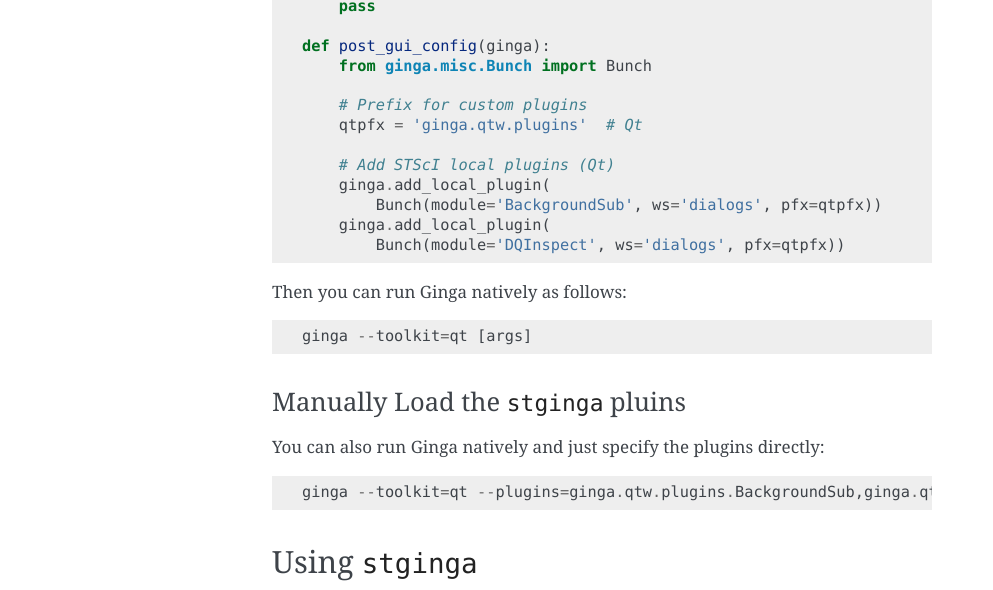
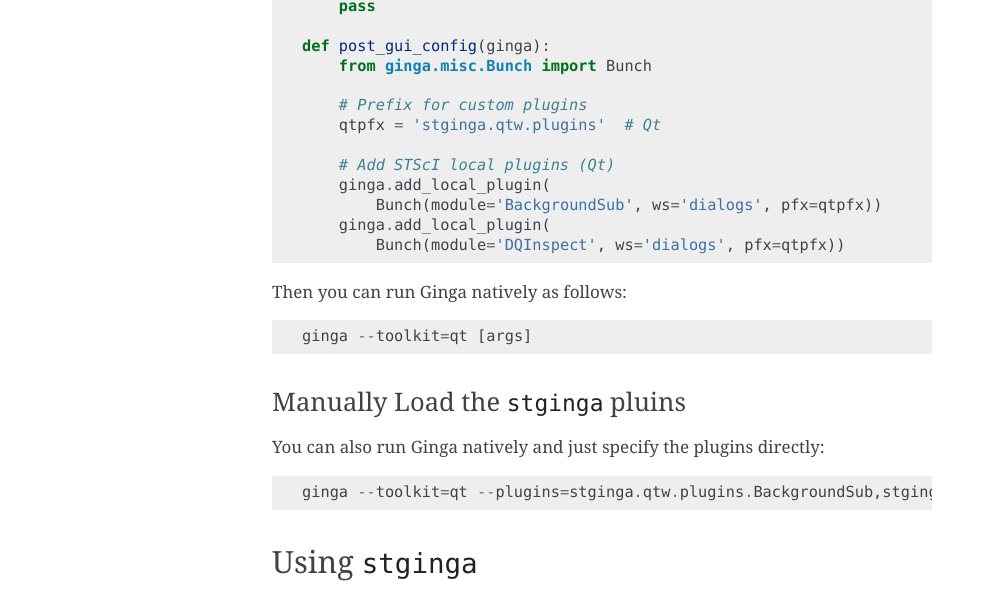
Before and after one commit to spacetelescope/stginga, a Sphinx documentation site: the page built from docs/source/index.rst, in a window 1280 px wide. Shown: the part 1458-2048 px from the top of the page, without its empty margins (148-1141 px from the left). Built offline with Sphinx 7.4.7, drawn with Linux system fonts in a browser that asks for light colours; formulas are drawn with MathJax 3.

Commit message:
updated stginga for move

```diff
--- a/docs/source/index.rst
+++ b/docs/source/index.rst
@@ -80,7 +80,7 @@
         from ginga.misc.Bunch import Bunch
 
         # Prefix for custom plugins
-        qtpfx = 'ginga.qtw.plugins'  # Qt
+        qtpfx = 'stginga.qtw.plugins'  # Qt
 
         # Add STScI local plugins (Qt)
         ginga.add_local_plugin(
@@ -98,7 +98,7 @@
 
 You can also run Ginga natively and just specify the plugins directly::
 
-    ginga --toolkit=qt --plugins=ginga.qtw.plugins.BackgroundSub,ginga.qtw.plugins.DQInspect [args]
+    ginga --toolkit=qt --plugins=stginga.qtw.plugins.BackgroundSub,stginga.qtw.plugins.DQInspect [args]
 
 
 Using ``stginga``
```
Also changed, not shown: 1 other file.
